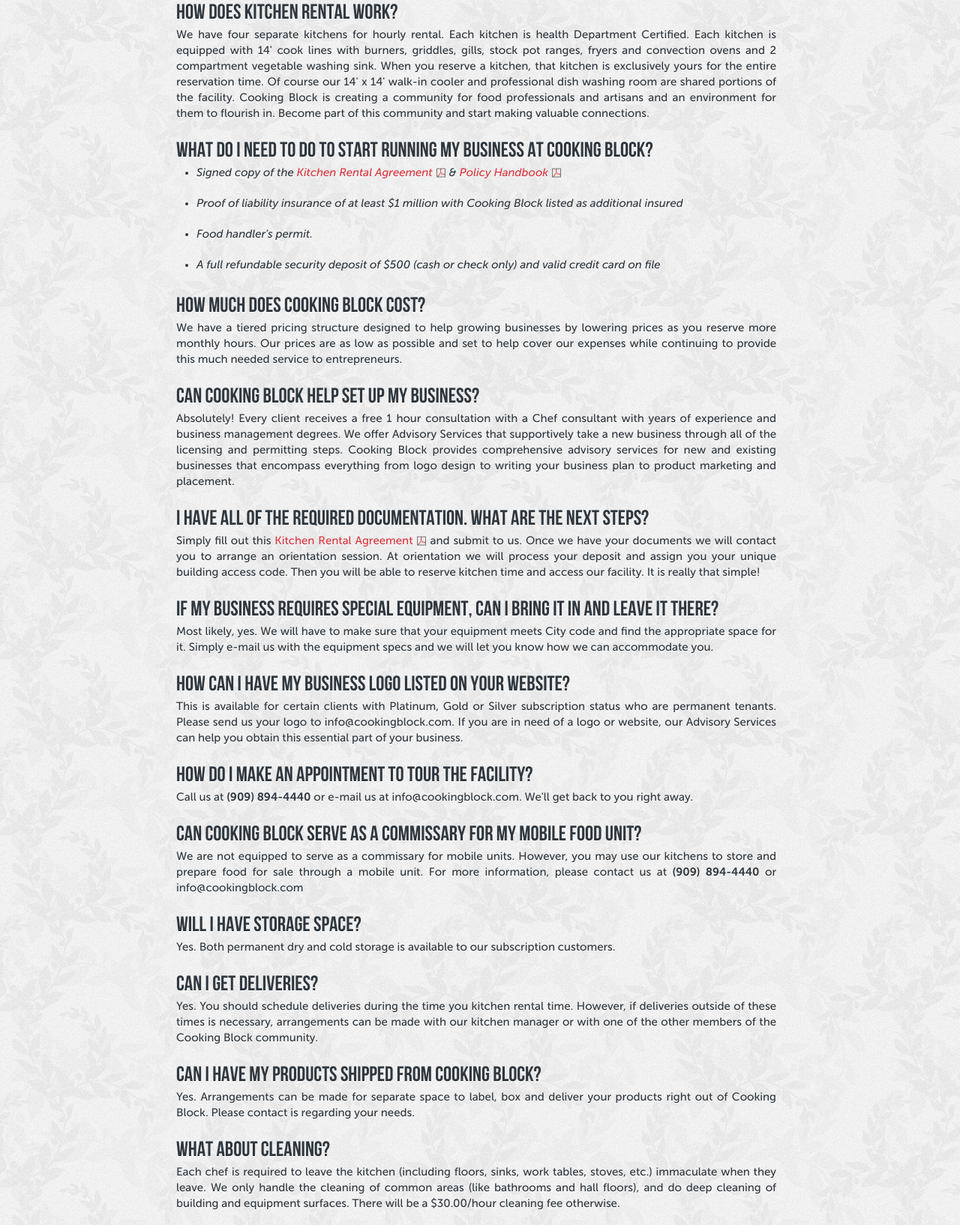
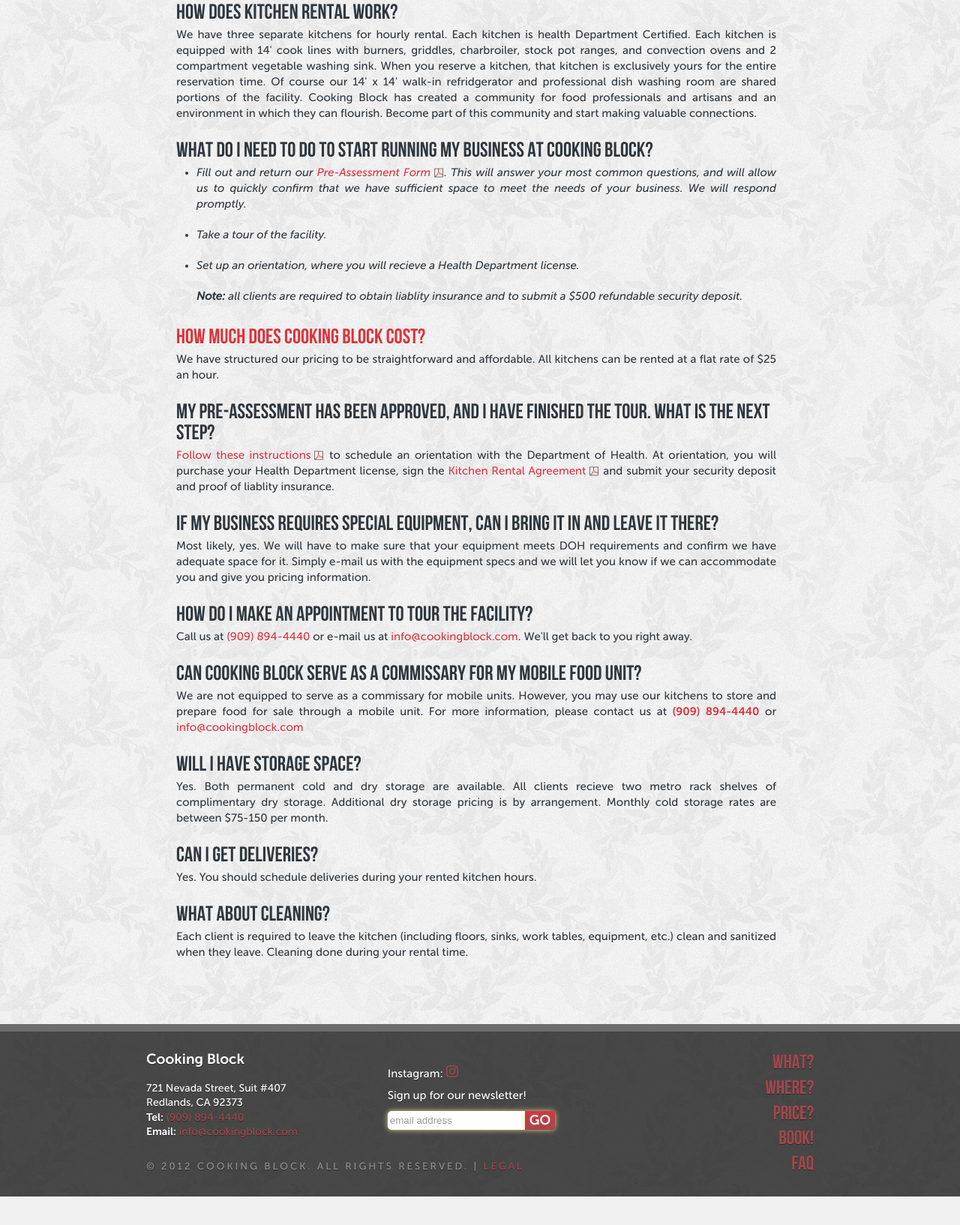
Before and after one commit to jaw/cooking_block, a plain HTML site: page faq.html in a window 1280 px wide. Shown: the part 344-1978 px from the top of the page at 75% size. After the commit the page ends 1940 px from the top, so only its background shows below. Drawn offline with Linux system fonts and the light colour scheme.

Commit message:
Updated FAQ and Website Wording

```diff
--- a/faq.html
+++ b/faq.html
@@ -60,37 +60,40 @@
   <div class="one-col">
     <h3>Why a commercial kitchen?</h3>
     <p>In order to legally make food for sale or resale in the state of California, it must be entirely prepared in a Health Department approved facility. There are strict requirements and a host of laws and regulations that must be met.   Cooking Block is supporting small business by providing a facility that complies with all of these requirements and provides professional grade equipment to work with.</p>
+
+    <section id="rental-tutorial">
     <h3>How does Kitchen Rental work?</h3>
-    <p>We have four separate kitchens for hourly rental. Each kitchen is health Department Certified. Each kitchen is equipped with 14' cook lines with burners, griddles, gills, stock pot ranges, fryers and convection ovens and 2 compartment vegetable washing sink. When you reserve a kitchen, that kitchen is exclusively yours for the entire reservation time. Of course our 14' x 14' walk-in cooler and professional dish washing room are shared portions of the facility. Cooking Block is creating a community for food professionals and artisans and an environment for them to flourish in.  Become part of this community and start making valuable connections.</p>
+    <p>We have three separate kitchens for hourly rental. Each kitchen is health Department Certified. Each kitchen is equipped with 14' cook lines with burners, griddles, charbroiler, stock pot ranges, and convection ovens and 2 compartment vegetable washing sink. When you reserve a kitchen, that kitchen is exclusively yours for the entire reservation time. Of course our 14' x 14' walk-in refridgerator and professional dish washing room are shared portions of the facility. Cooking Block has created a community for food professionals and artisans and an environment in which they can flourish. Become part of this community and start making valuable connections.</p>
     <h3>What do I need to do to start running my business at Cooking Block?</h3>
     <ul>
-      <li><p>Signed copy of the <a href="pdf/Kitchen_Rental_Agreement.pdf" target="_blank">Kitchen Rental Agreement</a> &amp; <a href="pdf/Policy_and_Procedure_Handbook.pdf" target="_blank">Policy Handbook</a></p></li>
-      <li><p>Proof of liability insurance of at least $1 million with Cooking Block listed as additional insured</p></li>
-      <li><p>Food handler's permit.</p></li>
-      <li><p>A full refundable security deposit of $500 (cash or check only) and valid credit card on file</p></li>
+      <li><p>Fill out and return our <a href="pdf/Pre-Assessment.pdf">Pre-Assessment Form</a>. This will answer your most common questions, and will allow us to quickly confirm that we have sufficient space to meet the needs of your business. We will respond promptly.</p></li>
+      <li><p>Take a tour of the facility.</p></li>
+      <li><p>Set up an orientation, where you will recieve a Health Department license.</p><p><strong>Note:</strong> all clients are required to obtain liablity insurance and to submit a $500 refundable security deposit.</p></li>
     </ul>
-    <h3>How much does Cooking Block cost?</h3>
-    <p>We have a tiered pricing structure designed to help growing businesses by lowering prices as you reserve more monthly hours. Our prices are as low as possible and set to help cover our expenses while continuing to provide this much needed service to entrepreneurs.</p>
-    <h3>Can Cooking Block help set up my business?</h3>
-    <p>Absolutely! Every client receives a free 1 hour consultation with a Chef consultant with years of experience and business management degrees. We offer Advisory Services that supportively take a new business through all of the licensing and permitting steps. Cooking Block provides comprehensive advisory services for new and existing businesses that encompass everything from logo design to writing your business plan to product marketing and placement.</p>
-    <h3>I have all of the required documentation. What are the next steps?</h3>
-    <p>Simply fill out this <a href="pdf/Kitchen_Rental_Agreement.pdf" target="_blank">Kitchen Rental Agreement</a> and submit to us. Once we have your documents we will contact you to arrange an orientation session. At orientation we will process your deposit and assign you your unique building access code. Then you will be able to reserve kitchen time and access our facility. It is really that simple!</p>
+
+    <h3><a href="price.html">How much does Cooking Block cost?</a></h3>
+    <p>We have structured our pricing to be straightforward and affordable. All kitchens can be rented at a flat rate of $25 an hour.</p>
+
+    <h3>My pre-assessment has been approved, and I have finished the tour. What is the next step?</h3>
+    <p><a href="pdf/START UP INSTRUCTIONS FOR OPERATING FROM COOKING BLOCK.pdf" target="_blank">Follow these instructions</a> to schedule an orientation with the Department of Health. At orientation, you will purchase your Health Department license, sign the <a href="pdf/Kitchen_Rental_Agreement.pdf">Kitchen Rental Agreement</a> and submit your security deposit and proof of liablity insurance.</p>
+
     <h3>If my business requires special equipment, can I bring it in and leave it there?</h3>
-    <p>Most likely, yes. We will have to make sure that your equipment meets City code and find the appropriate space for it. Simply e-mail us with the equipment specs and we will let you know how we can accommodate you.</p>
-    <h3>How can I have my business logo listed on your website?</h3>
-    <p>This is available for certain clients with Platinum, Gold or Silver subscription status who are permanent tenants. Please send us your logo to info@cookingblock.com. If you are in need of a logo or website, our Advisory Services can help you obtain this essential part of your business.</p>
+    <p>Most likely, yes. We will have to make sure that your equipment meets DOH requirements and confirm we have adequate space for it. Simply e-mail us with the equipment specs and we will let you know if we can accommodate you and give you pricing information.</p>
+
     <h3>How do I make an appointment to tour the facility?</h3>
-    <p>Call us at <strong>(909) 894-4440</strong> or e-mail us at info@cookingblock.com. We'll get back to you right away.</p>
+    <p>Call us at <a href="tel:+909-894-4440">(909) 894-4440</a> or e-mail us at <a href="mailto:info@cookingblock.com">info@cookingblock.com</a>. We'll get back to you right away.</p>
+
     <h3>Can Cooking Block serve as a commissary for my mobile food unit?</h3>
-    <p>We are not equipped to serve as a commissary for mobile units. However, you may use our kitchens to store and prepare food for sale through a mobile unit. For more information, please contact us at <strong>(909) 894-4440</strong> or info@cookingblock.com</p>
+    <p>We are not equipped to serve as a commissary for mobile units. However, you may use our kitchens to store and prepare food for sale through a mobile unit. For more information, please contact us at <strong><a href="tel:+909-894-4440">(909) 894-4440</a></strong> or <a href="mailto:info@cookingblock.com">info@cookingblock.com</a></p>
+
     <h3>Will I have storage space?</h3>
-    <p>Yes. Both permanent dry and cold storage is available to our subscription customers.</p>
+    <p>Yes. Both permanent cold and dry storage are available. All clients recieve two metro rack shelves of complimentary dry storage. Additional dry storage pricing is by arrangement. Monthly cold storage rates are between $75-150 per month.</p>
+
     <h3>Can I get deliveries?</h3>
-    <p>Yes. You should schedule deliveries during the time you kitchen rental time. However, if deliveries outside of these times is necessary, arrangements can be made with our kitchen manager or with one of the other members of the Cooking Block community.</p>
-    <h3>Can I have my products shipped from Cooking Block?</h3>
-    <p>Yes. Arrangements can be made for separate space to label, box and deliver your products right out of Cooking Block. Please contact is regarding your needs.</p>
+    <p>Yes. You should schedule deliveries during your rented kitchen hours.</p>
+
     <h3>What about cleaning?</h3>
-    <p>Each chef is required to leave the kitchen (including floors, sinks, work tables, stoves, etc.) immaculate when they leave. We only handle the cleaning of common areas (like bathrooms and hall floors), and do deep cleaning of building and equipment surfaces. There will be a $30.00/hour cleaning fee otherwise.</p>
+    <p>Each client is required to leave the kitchen (including floors, sinks, work tables, equipment, etc.) clean and sanitized when they leave. Cleaning done during your rental time.</p>
   </div>
 </div></div>
 <footer>
@@ -99,9 +102,9 @@
       <p class="footer-companyname">Cooking Block</p>
       <p>721 Nevada Street, Suit #407<br />
          Redlands, CA 92373<br />
-        <strong>Tel:</strong> (909) 894-4440<br />
+        <strong>Tel:</strong> <a href="tel:+909-894-4440">(909) 894-4440</a><br />
         <strong>Email:</strong> <a href="mailto:info@cookingblock.com">info@cookingblock.com</a><br />
-         Private chef: <a href="http://www.thumbtack.com/Cooking-Block-Redlands-CA/service/809895">Private chef</a>
+
       </p>
     </div>
     <div class="footer-newsletter">
```
Also changed, not shown: ABCDEFGHIJKLMNOPQRSTUVWXYZabcdefghijklmnopqrstuvwxyz0123456789+/index.html (+2 -2 lines), book.html (+3 -14 lines), dialog/index.html (+2 -2 lines), index.html (+6 -18 lines), legal.html (+2 -2 lines), price.html (+10 -11 lines), what.html (+9 -8 lines), where.html (+6 -6 lines), 5 other files.
